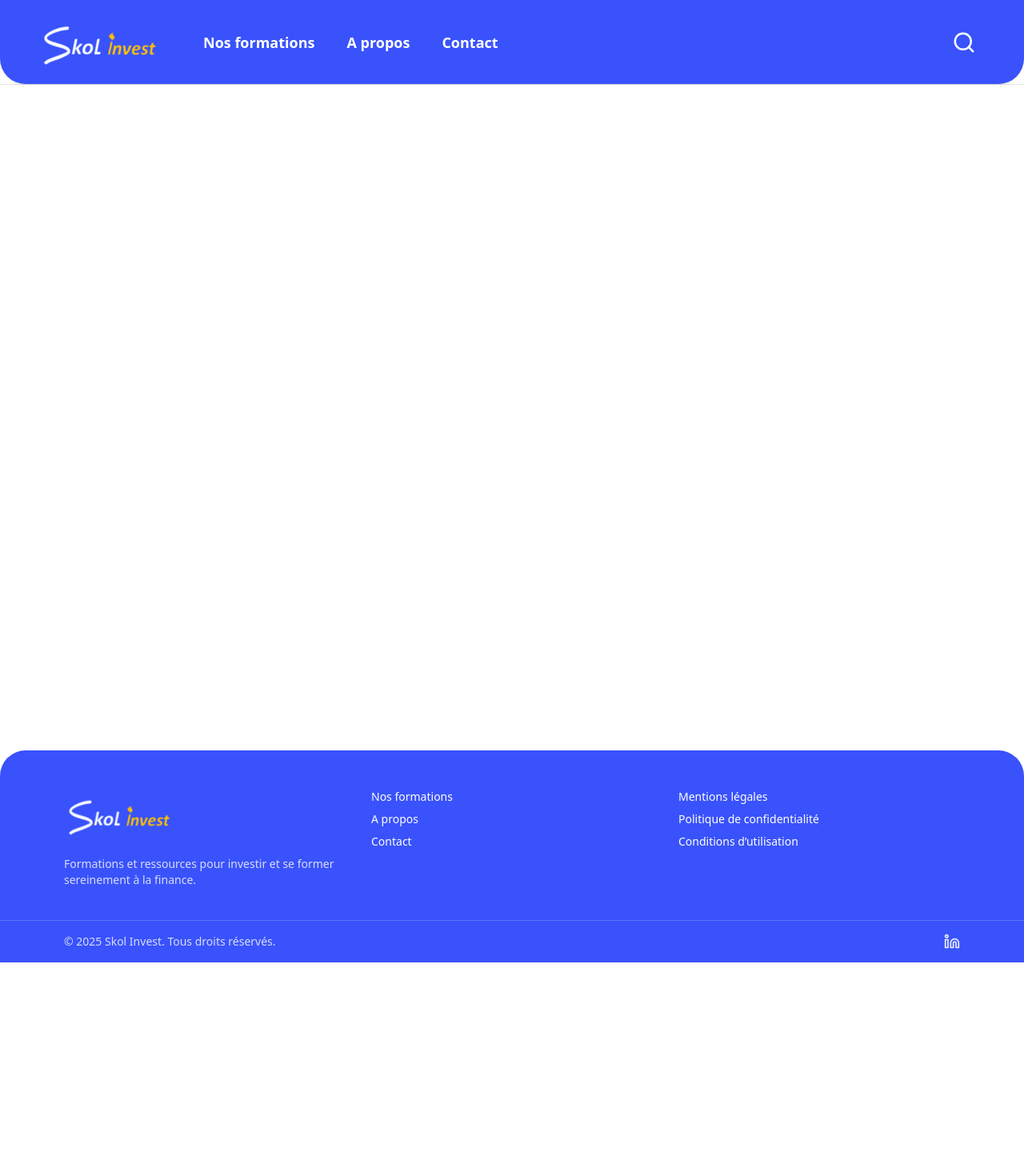
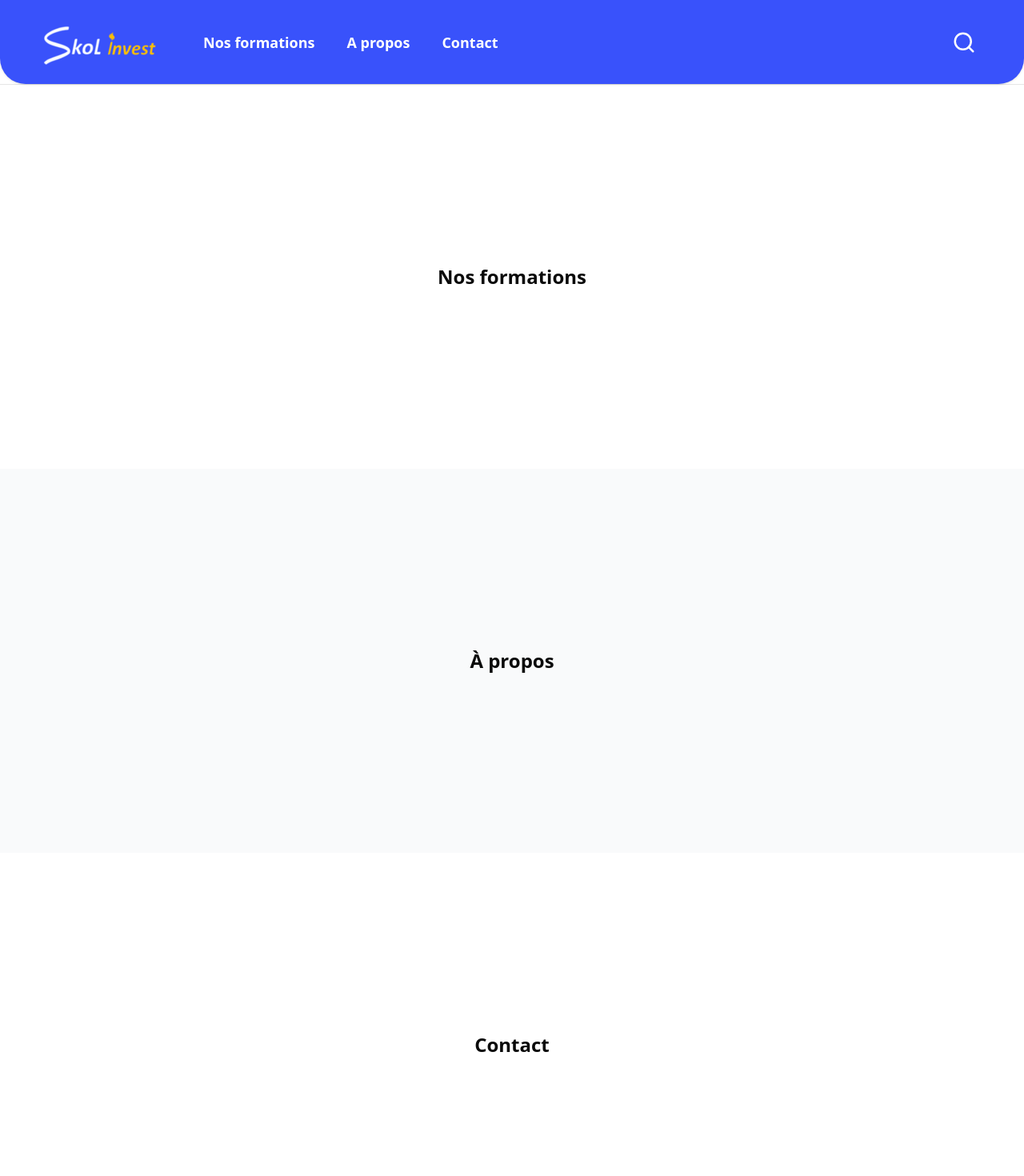
Before and after one commit to Noemie-Gyc/skolinvest, a Next.js app in the folder FRONT/my_front_app/: page / in a window 1280 px wide. Shown: the top 1470 px of the page at 80% size. Before the commit the page ends 1203 px from the top, so only its background shows below. Built offline with nearby package versions, Linux system fonts and the light colour scheme.

Commit message:
change navigation for one page

```diff
--- a/FRONT/my_front_app/src/app/about/page.tsx
+++ /dev/null
@@ -1,14 +0,0 @@
-import PublicHeader from "@/components/publicHeader";
-export default function AboutPage() {
-        return (
-          <>
-            <header className="sticky top-0 z-10 bg-white/70 backdrop-blur border-b">
-              <PublicHeader />
-            </header>
-
-            <main className="h-screen flex flex-col gap-2 justify-start items-start p-4">
-              <h1>À propos</h1>
-            </main>
-          </>
-        );
-  }
--- a/FRONT/my_front_app/src/app/contact/page.tsx
+++ /dev/null
@@ -1,15 +0,0 @@
-  import PublicHeader from "@/components/publicHeader";
-
-  export default function ContactPage() {
-    return (
-      <>
-        <header className="sticky top-0 z-10 bg-white/70 backdrop-blur border-b">
-          <PublicHeader />
-        </header>
-
-        <main className="h-screen flex flex-col gap-2 justify-start items-start p-4">
-          <h1>Contactez-moi</h1>
-        </main>
-      </>
-    );
-  }
--- a/FRONT/my_front_app/src/app/globals.css
+++ b/FRONT/my_front_app/src/app/globals.css
@@ -120,3 +120,5 @@
     @apply bg-background text-foreground;
   }
 }
+
+html { scroll-behavior: smooth; }
--- a/FRONT/my_front_app/src/app/page.tsx
+++ b/FRONT/my_front_app/src/app/page.tsx
@@ -8,7 +8,18 @@ export default function Page() {
         <PublicHeader />
       </header>
 
-      <main className="h-screen flex flex-col gap-2 justify-center items-center">
+      <main className="min-h-screen flex flex-col">
+        <section id="formations" className="min-h-[60vh] flex items-center justify-center px-4 py-16">
+          <h2 className="text-2xl font-semibold">Nos formations</h2>
+        </section>
+
+        <section id="about" className="min-h-[60vh] flex items-center justify-center bg-gray-50 px-4 py-16">
+          <h2 className="text-2xl font-semibold">À propos</h2>
+        </section>
+
+        <section id="contact" className="min-h-[60vh] flex items-center justify-center px-4 py-16">
+          <h2 className="text-2xl font-semibold">Contact</h2>
+        </section>
       </main>
 
       <Footer />
--- a/FRONT/my_front_app/src/components/footer.tsx
+++ b/FRONT/my_front_app/src/components/footer.tsx
@@ -35,17 +35,17 @@ export default function Footer({
         <div className="pt-1 md:pt-2">
           <ul className="space-y-2 text-sm">
             <li>
-              <Link className="hover:underline" href="/">
+              <Link className="hover:underline" href="/#formations">
                 Nos formations
               </Link>
             </li>
             <li>
-              <Link className="hover:underline" href="/about">
+              <Link className="hover:underline" href="/#about">
                 A propos
               </Link>
             </li>
             <li>
-              <Link className="hover:underline" href="/contact">
+              <Link className="hover:underline" href="/#contact">
                 Contact
               </Link>
             </li>
--- a/FRONT/my_front_app/src/components/publicHeader.tsx
+++ b/FRONT/my_front_app/src/components/publicHeader.tsx
@@ -5,9 +5,9 @@ export default function PublicHeader() {
   return (
     <HeaderNav
       items={[
-        { href: "/", label: "Nos formations" },
-        { href: "/about", label: "A propos" },
-        { href: "/contact", label: "Contact" },
+  { href: "/#formations", label: "Nos formations" },
+  { href: "/#about", label: "A propos" },
+  { href: "/#contact", label: "Contact" },
       ]}
       showSearch
     />
```
